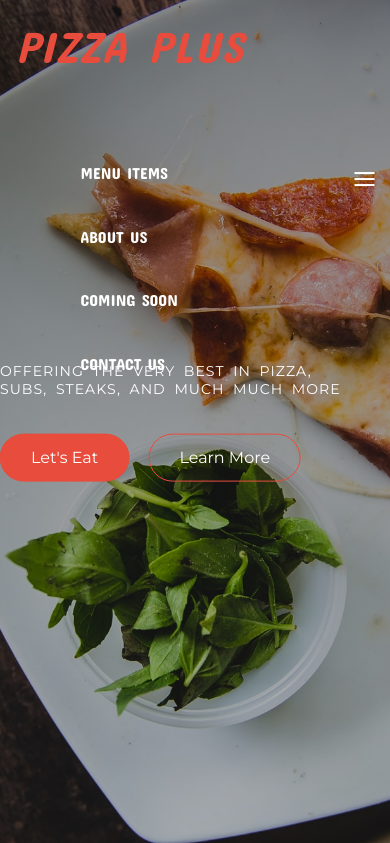
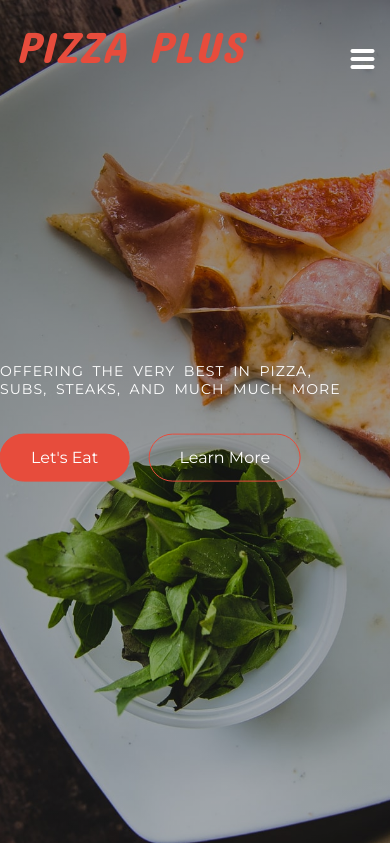
Before and after one commit to tflem/pizza_plus, a PHP site: page / in a window 390 px wide. Shown: the top 843 px of the page. Run offline with PHP 8.4, Linux system fonts and the light colour scheme; style sheets or scripts are compiled from the project's sources; some libraries are stand-ins or nearby versions; some web fonts are replaced.

Commit message:
Minor adjustments to html, css, and js

```diff
--- a/index.html
+++ b/index.html
@@ -50,7 +50,7 @@
           <li><a href="#coming-soon">Coming Soon</a></li>
           <li><a href="#contact-us">Contact Us</a></li>
         </ul>
-          <a class="mobile-nav-icon js--nav-icon"><i class="ion-navicon"></i></a>
+        <a class="mobile-nav-icon js--nav-icon"><i class="ion-navicon-round"></i></a>
       </div>
     </nav>
 
--- a/resources/css/style.css
+++ b/resources/css/style.css
@@ -5,6 +5,7 @@
 * {
     margin: 0;
     padding: 0;
+    outline: none
     -webkit-box-sizing: border-box;
             box-sizing: border-box;
 }
@@ -231,6 +232,12 @@ header {
     border-bottom: 2px solid #E74C3C;
 }
 
+.divider {
+    height 15px;
+    width: 100%;
+    background-color: #E74C3C;
+}
+
 /* Mobile Navigation */
 .mobile-nav-icon {
     float: right;
@@ -273,12 +280,6 @@ header {
 
 .sticky .mobile-nav-icon {
     margin-top: 24px;
-}
-
-.divider {
-    height 15px;
-    width: 100%;
-    background-color: #E74C3C;
 }
 
 /* -------------------------------------------- */
@@ -464,13 +465,9 @@ footer {
 
   .mobile-nav-icon { display: inline-block; }
 
-  .main-nav {
-      float: left;
-      margin-top: 30px;
-      margin-left: 25px;
-  }
+  .main-nav { display: none; }
 
-  .main-nav li { display: block; }
+  .main-nav li { display: none; }
 
   .main-nav li a:link,
   .main-nav li a:visited {
@@ -509,20 +506,7 @@ footer {
         margin-left: 25px;
     }
 
-    .main-nav li { display: block; }
-
-    .main-nav li a:link,
-    .main-nav li a:visited {
-        display: block;
-        border: 0;
-        padding: 10px 0;
-        font-size: 100%;
-    }
-
-    .sticky .main-nav { margin-top: 10px; }
-
-    .sticky .main-nav li a:link,
-    .sticky .main-nav li a:visited { padding: 10px 0; }
+    .main-nav li { display: none; }
 
     h2 { font-size: 120%; }
     h3 { font-size: 140%; }
--- a/resources/js/script.js
+++ b/resources/js/script.js
@@ -8,7 +8,7 @@ $(document).ready(function() {
             $('nav').removeClass('sticky');
         }
     }, {
-      offset: '8px;'
+      offset: '2px;'
     });
 
     // Scroll on Buttons
```
